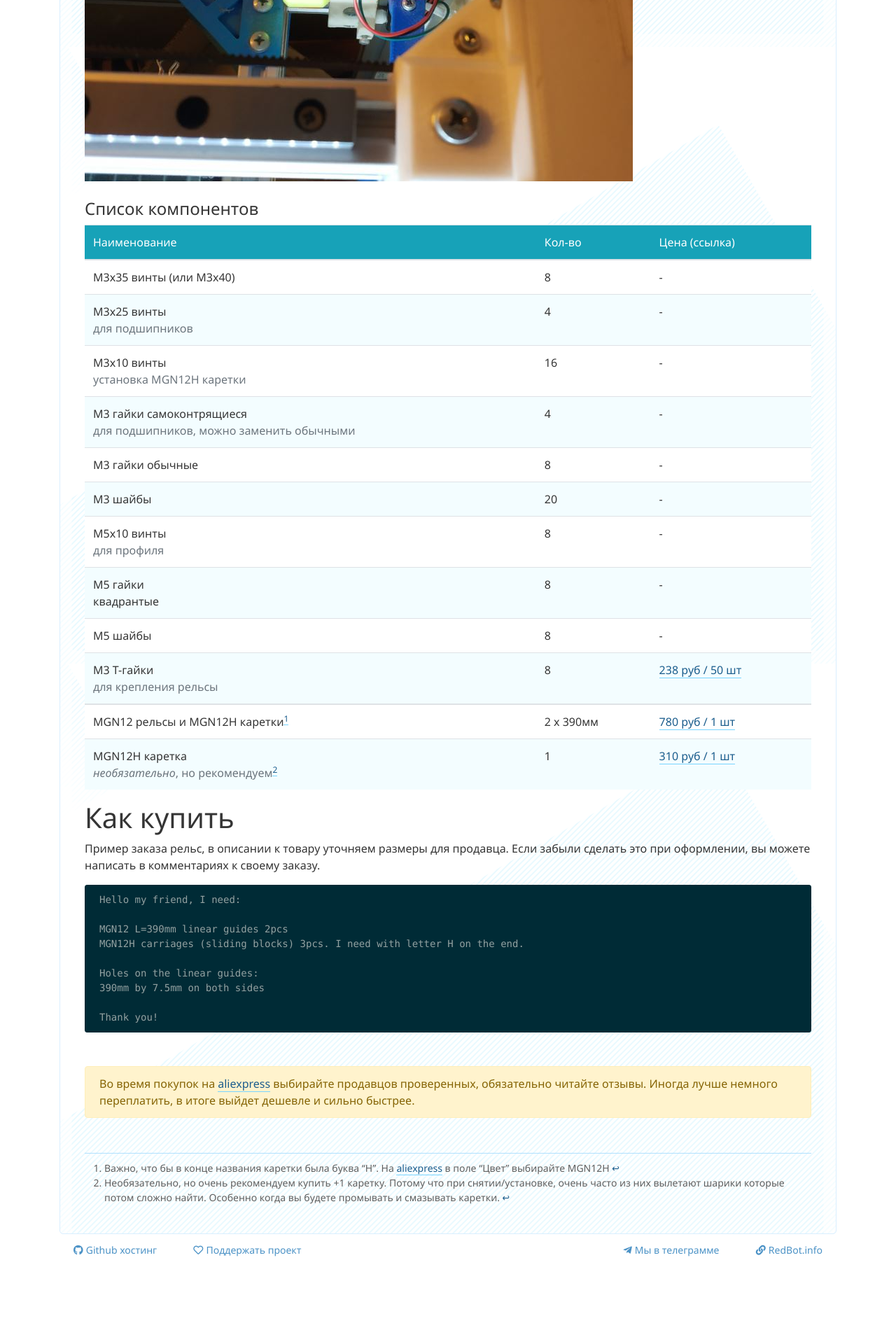
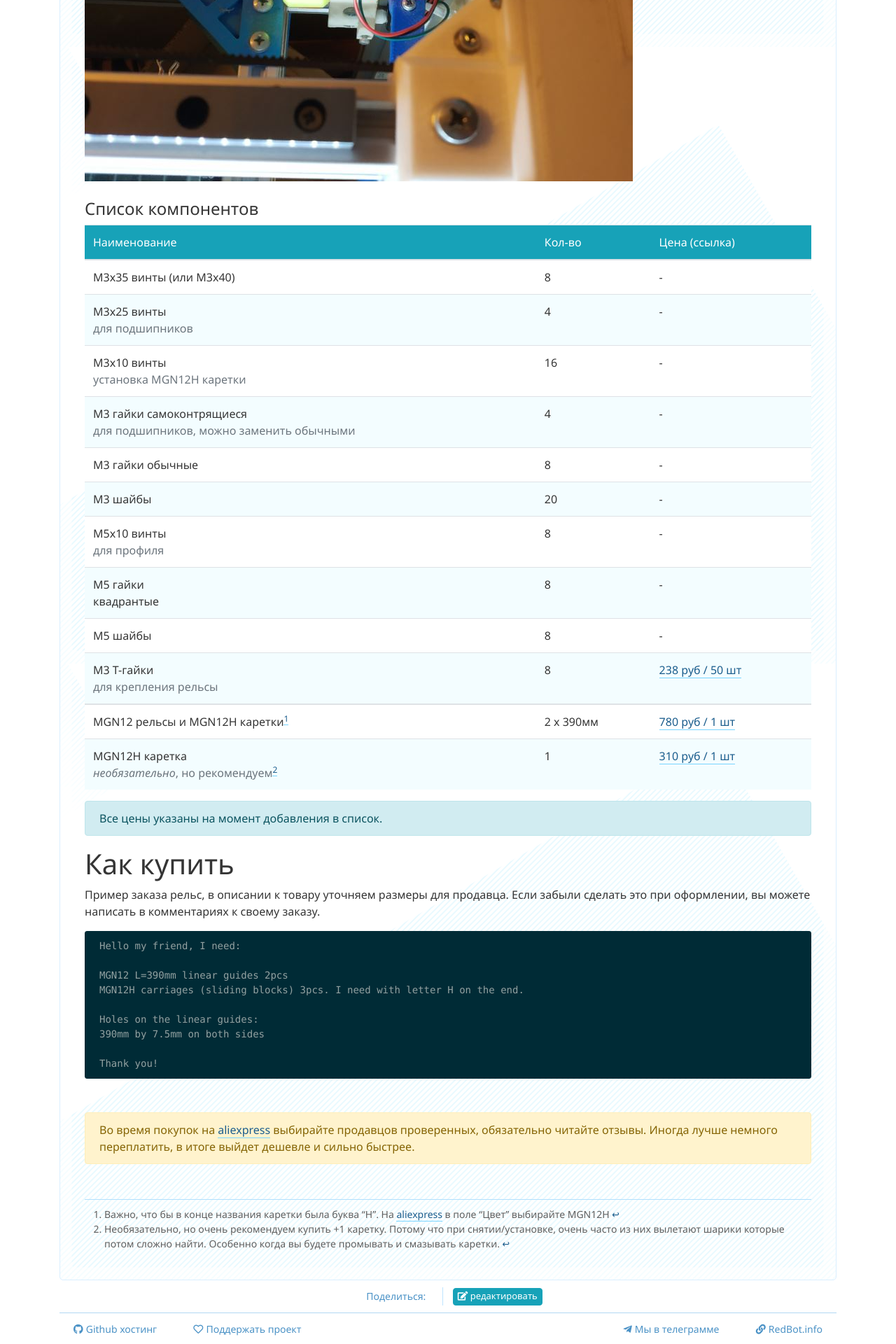
Before and after one commit to NickRimmer/RedBot, a Jekyll site: the page built from pages/ru/printers/v1/mods/list/mgn12_y_axis.md, in a window 1280 px wide. Shown: the part 1827-3747 px from the top of the page at 70% size. Built offline with Jekyll 4.4.1, drawn with Linux system fonts in a browser that asks for light colours; nearby versions of some CDN libraries; comment, search, counter and statistics services are not loaded; before the commit the page ends 3634 px from its top, so only the background shows below that.

Commit message:
share, edit buttons

```diff
--- /dev/null
+++ b/_includes/ru/menu-share.html
@@ -0,0 +1,13 @@
+<article class="edit-controls">
+    <span class="share-title">Поделиться:</span>
+    <div class="share-social">
+        <script src="//yastatic.net/es5-shims/0.0.2/es5-shims.min.js"></script>
+        <script src="//yastatic.net/share2/share.js"></script>
+        <div class="ya-share2" data-services="vkontakte,facebook,odnoklassniki,gplus,twitter,lj,viber,whatsapp,skype,telegram"></div>
+    </div>
+    {% if page.edit_skip != true %}
+    <div class="control-edit">
+        <a href="https://github.com/NickRimmer/RedBot/edit/gh-pages/{{page.path}}" class="btn btn-xs btn-info" target="_blank"><i class="fa fa-edit"></i> редактировать</a>
+    </div>
+    {% endif %}
+</article>
--- a/_layouts/default.html
+++ b/_layouts/default.html
@@ -32,6 +32,8 @@
 
             </article>
 
+            {% include {{page.lang}}/menu-share.html %}
+
         </section>
 
     {% include footer.html %}
--- a/_sass/_bootstrap.scss
+++ b/_sass/_bootstrap.scss
@@ -87,3 +87,8 @@
         background: none;
     }
 }
+
+.btn-xs{
+    font-size: 13px;
+    padding: 1px 6px 3px;
+}
--- a/_sass/_main.scss
+++ b/_sass/_main.scss
@@ -110,3 +110,50 @@
 .tbl-title-tr{
     background: #c0e8ef
 }
+
+.edit-controls{
+    text-align: center;
+    padding: 10px 0;
+    border-bottom: solid 1px #b1d7f3;
+
+    .share-social{
+        display: inline-block;
+        position: relative;
+        top: -2px;
+    }
+
+    .share-title{
+        font-size: 14px;
+        color: #4b92c6;
+        display: inline-block;
+        padding-left: 8px;
+        margin-left: 10px;
+        margin-right: 5px;
+    }
+
+    .control-edit{
+        display: inline-block;
+        border-left: solid 1px #bde3ff;
+        margin-left: 10px;
+        padding-left: 14px;
+    }
+
+    @include media-breakpoint-down(md){
+        margin-top: -5px;
+        padding-bottom: 20px;
+
+        .control-edit{
+            display: none;
+        }
+
+        .share-social{
+            border: none;
+            padding-right: 0;
+            margin-right: 0;
+        }
+
+        .share-title{
+            display: none;
+        }
+    }
+}
--- a/pages/ru/printers/index.html
+++ b/pages/ru/printers/index.html
@@ -2,6 +2,7 @@
 title: Добро пожаловать!
 breadcrumb: Варианты принтеров
 article_style: none
+edit_skip: true
 ---
 
 <div class="block-type-1">
--- a/pages/ru/printers/v1/mods/list/mgn12_y_axis.md
+++ b/pages/ru/printers/v1/mods/list/mgn12_y_axis.md
@@ -55,8 +55,11 @@
 MGN12H каретка<br/><span class="text-muted">*необязательно*, но рекомендуем</span>[^extra] | 1 | [310 руб / 1 шт](http://ali.pub/2j3vsu)
 {:.table}
 
- [^mgn]: Важно, что бы в конце названия каретки была буква "H". На [aliexpress](http://got.by/2invn9) в поле "Цвет" выбирайте MGN12H
- [^extra]: Необязательно, но очень рекомендуем купить +1 каретку. Потому что при снятии/установке, очень часто из них вылетают шарики которые потом сложно найти. Особенно когда вы будете промывать и смазывать каретки.
+Все цены указаны на момент добавления в список.
+{:.alert .alert-info}
+
+[^mgn]: Важно, что бы в конце названия каретки была буква "H". На [aliexpress](http://got.by/2invn9) в поле "Цвет" выбирайте MGN12H
+[^extra]: Необязательно, но очень рекомендуем купить +1 каретку. Потому что при снятии/установке, очень часто из них вылетают шарики которые потом сложно найти. Особенно когда вы будете промывать и смазывать каретки.
 
 # Как купить
 Пример заказа рельс, в описании к товару уточняем размеры для продавца. Если забыли сделать это при оформлении, вы можете написать в комментариях к своему заказу.
```
Also changed, not shown: _includes/en/menu-share.html (added, +10 -0 lines), pages/ru/printers/v1/mods/list/re_x_carriage.md (+1 -1 lines).
